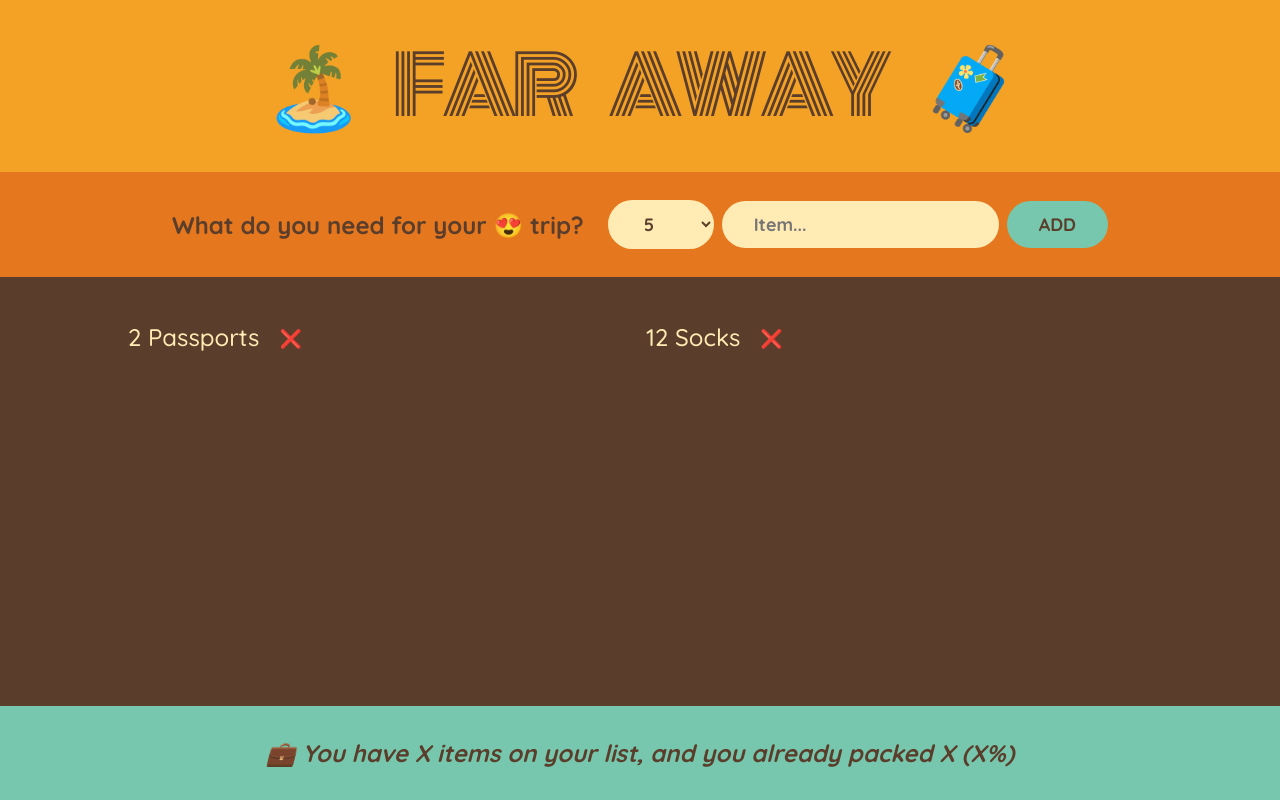
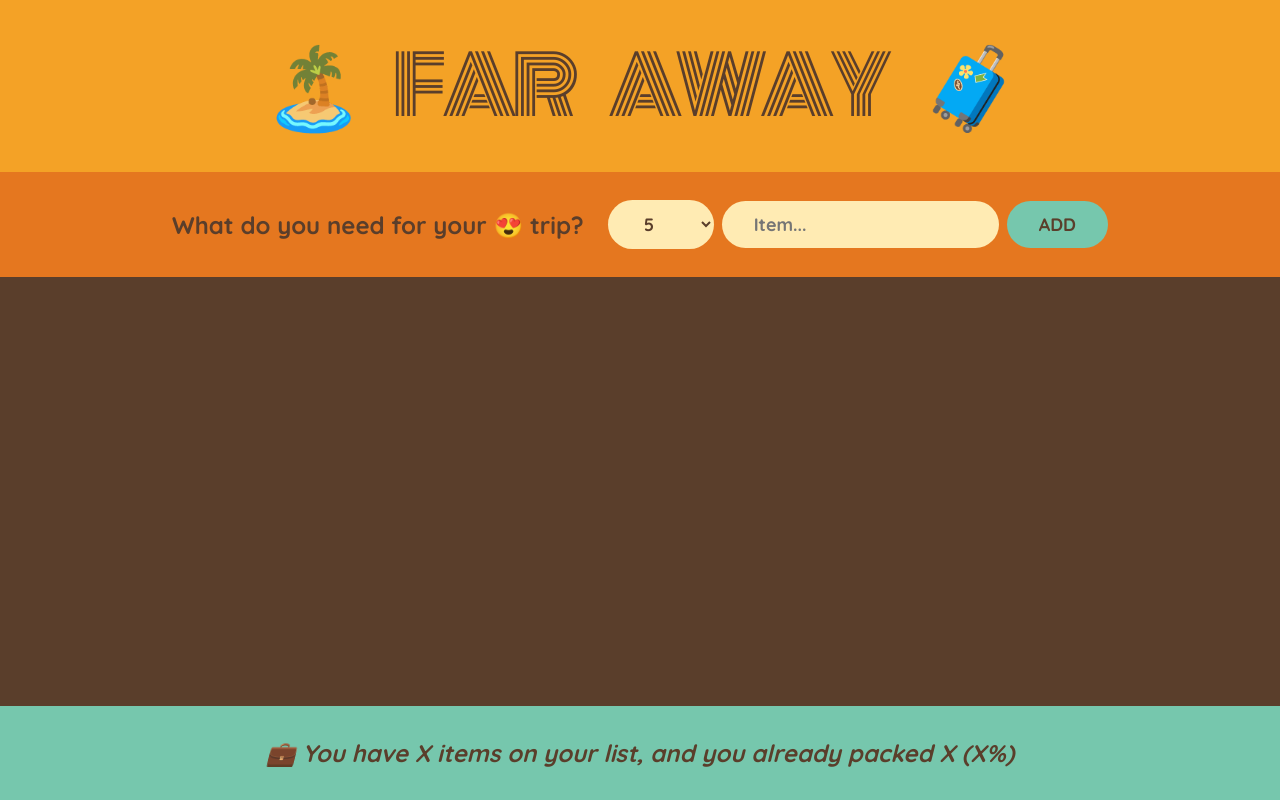
Before and after one commit to xind14/udemy-react-travel-list, a React (Create React App) app: page / in a window 1280 px wide. Built offline with nearby package versions, Linux system fonts and the light colour scheme; the HTML template or start-up script is replaced by a standard one.

Commit message:
moved items state to app to be shared amongst sibing components

```diff
--- a/src/App.js
+++ b/src/App.js
@@ -6,11 +6,17 @@
 ];
 
 export default function App() {
+  const [items, setItems] = useState([]);
+
+  function handleAddItems(item) {
+    setItems((items) => [...items, item]);
+  }
+
   return (
     <div className="app">
       <Logo />
-      <Form />
-      <PackingList />
+      <Form onAddItems={handleAddItems}/>
+      <PackingList items={items} />
       <Stats />
     </div>
   );
@@ -20,12 +26,22 @@
   return <h1>🏝️ Far Away 🧳</h1>;
 }
 
-function Form() {
+function Form({onAddItems}) {
   const [description, setDescription] = useState("");
   const [quantity, setQuantity] = useState(5);
 
+
+
   function handleSubmit(e) {
     e.preventDefault();
+
+    if (!description) return;
+
+    const newItem = { description, quantity, packed: false, id: Date.now() };
+
+    onAddItems(newItem);
+    setDescription("");
+    setQuantity(1);
   }
   return (
     <form className="add-form" onSubmit={handleSubmit}>
@@ -51,11 +67,11 @@
   );
 }
 
-function PackingList() {
+function PackingList({items}) {
   return (
     <div className="list">
       <ul>
-        {initialItems.map((item) => (
+        {items.map((item) => (
           <Item item={item} key={item.id} />
         ))}
       </ul>
```
